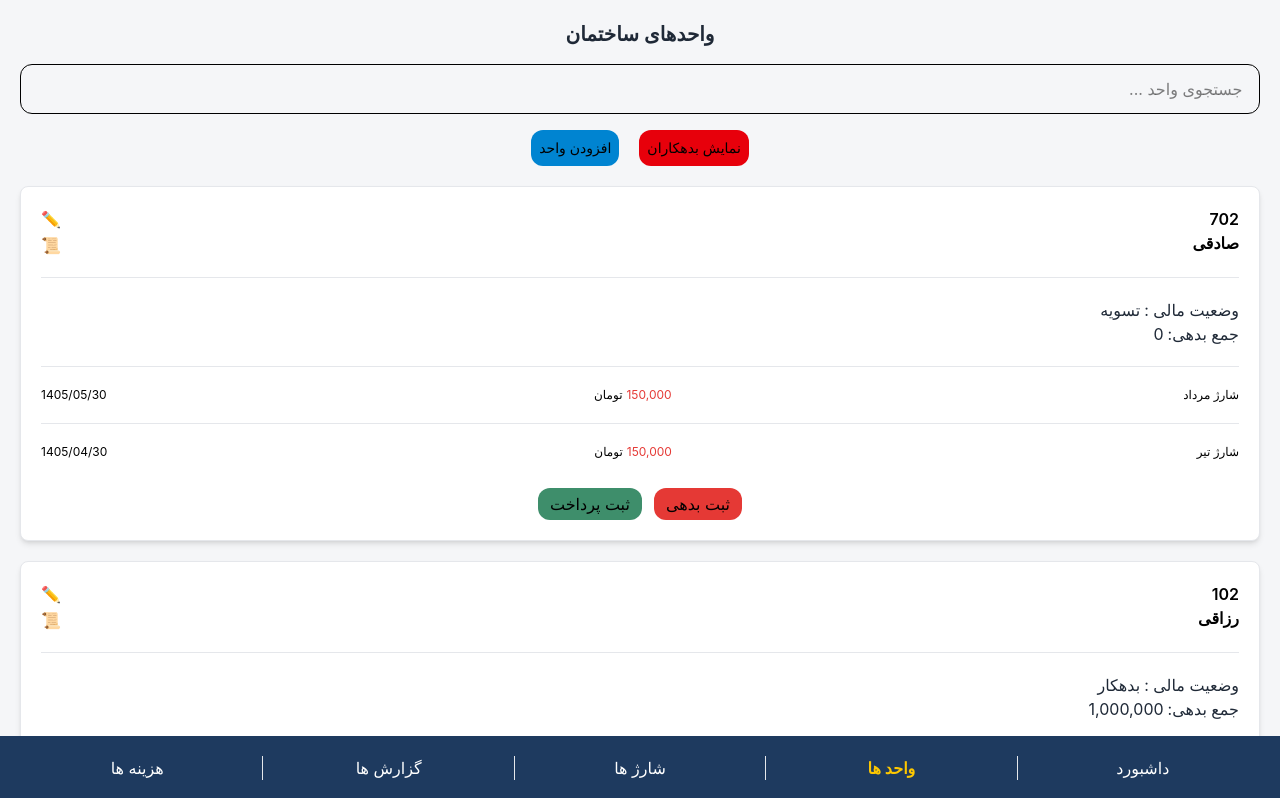
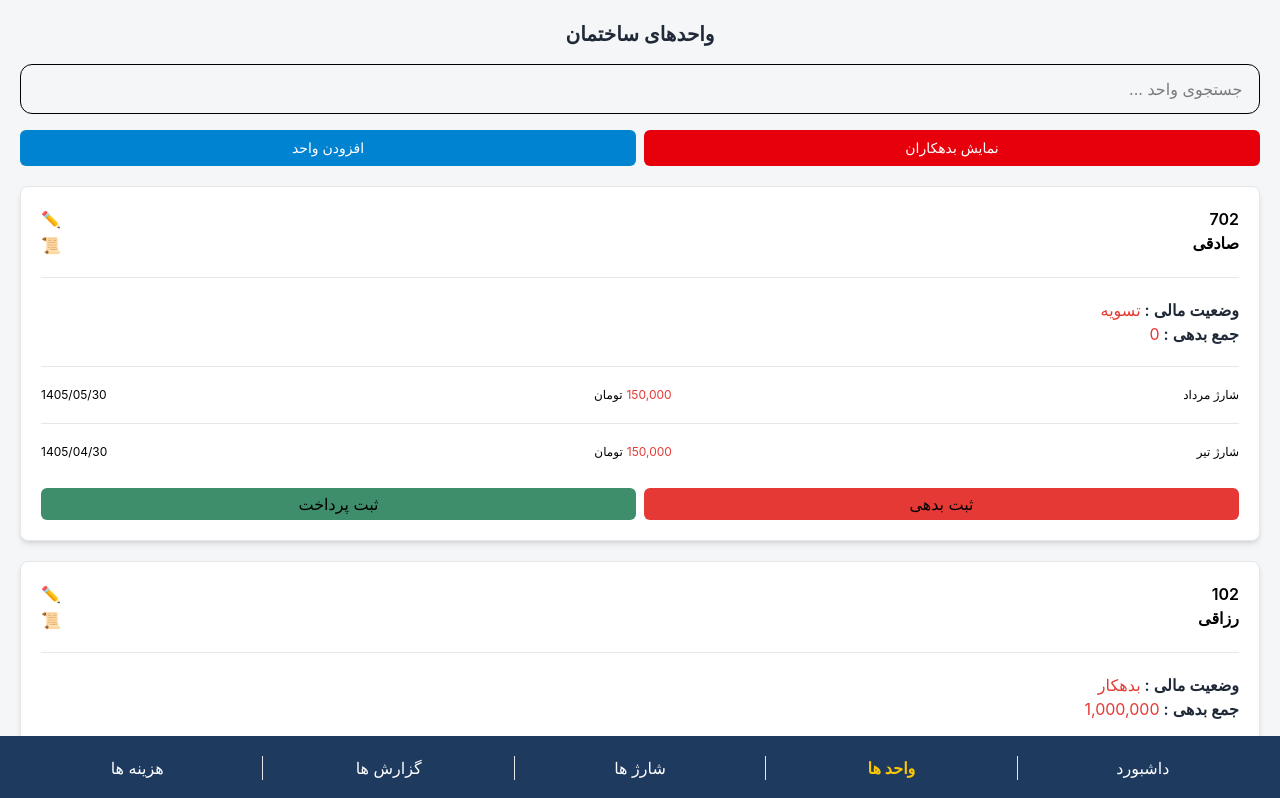
Before and after one commit to amirian515/building-management, a React (Vite) app: page /admin/units in a window 1280 px wide. Shown: the top 798 px of the page. Built offline with nearby package versions, Linux system fonts and the light colour scheme.

Commit message:
edit buttons

```diff
--- a/src/components/UnitCard.tsx
+++ b/src/components/UnitCard.tsx
@@ -4,6 +4,7 @@
 function UnitCard(){
 
     const [showPayment ,setShowPayment]=useState(false)
+    const [showEditForm , setEditForm] =useState(false)
 
     return(
         <div>
@@ -15,7 +16,7 @@ function UnitCard(){
                         <div className="flex justify-between items-start border-b border-border pb-5" >
                             <div className="flex flex-col gap-0.5 ">
 
-                            <button>✏️</button>
+                            <button onClick={()=>setEditForm(!showEditForm)}>✏️</button>
                             <button onClick={()=>setShowPayment(!showPayment)}>📜</button>
 
                             </div>
@@ -25,13 +26,13 @@ function UnitCard(){
                                 <h2>{unit.name}</h2>
                             </div>
                         </div>
-                         <div className="flex gap-1 justify-end pt-5 text-text">
-                            <p>{unit.status}</p>
-                            <h3>: وضعیت مالی</h3>
+                         <div className="flex gap-1 justify-end pt-5">
+                            <p className="text-danger text-md">{unit.status}</p>
+                            <h3 className="text-text text-md font-semibold">: وضعیت مالی</h3>
                         </div>
-                         <div className="flex gap-1 justify-end  text-text pb-5">
-                            <p>{unit.debt.toLocaleString()}</p>
-                            <h3>:جمع بدهی</h3>
+                         <div className="flex gap-1 justify-end pb-5 ">
+                            <p className="text-danger text-md">{unit.debt.toLocaleString()}</p>
+                            <h3 className="text-text text-md font-semibold">: جمع بدهی</h3>
                         </div>
                         <div>
                             {payments.map((payment)=>{
@@ -50,9 +51,9 @@ function UnitCard(){
                                 )
                             })}
                         </div>
-                        <div className="flex  justify-center items-center gap-3 mt-2">
-                            <button className=" bg-success px-3 py-1 rounded-xl"> ثبت پرداخت</button>
-                            <button className=" bg-danger px-3 py-1 rounded-xl">ثبت بدهی</button>
+                        <div className="flex  justify-center items-center gap-2  mt-2">
+                            <button className=" bg-success px-3 py-1 rounded-md w-1/2"> ثبت پرداخت</button>
+                            <button className=" bg-danger px-3 py-1 rounded-md w-1/2">ثبت بدهی</button>
                         </div>
                     </div>
 
@@ -62,10 +63,10 @@ function UnitCard(){
                 <div className="fixed inset-0 z-50 bg-black/60 backdrop-blur-xs flex flex-col justify-center items-center">
                     <div className="w-2/3 space-y-3">
                         <div className="flex justify-between items-center">
-                            <button  className="text-3xl active: text-red-600" onClick={()=>setShowPayment(!showPayment)}>×</button>
+                            <button  className="text-3xl active:text-red-600" onClick={()=>setShowPayment(!showPayment)}>×</button>
                            <h2 className="font-semibold">تاریخچه پرداخت</h2>
                         </div>
-                        <div className="bg-surface rounded-md p-5">
+                        <div className="bg-surface rounded-xl p-5 border border-border shadow-lg">
                             {payments.map((payment)=>{
                                 return(
                                     <div className="flex justify-between items-center py-2 border-b border-border last:border-0">
@@ -78,9 +79,29 @@ function UnitCard(){
                         </div>
 
 
+
+
+
                     </div>
                 </div>
             )}
+            {showEditForm && (
+                <div className="fixed inset-0 z-50 bg-black/60 backdrop-blur-xs flex flex-col justify-center items-center">
+                    <div className="w-2/3 space-y-3">
+                        <div className="flex justify-between items-center ">
+                            <button className="text-3xl active:text-red-600" onClick={()=>setEditForm(!showEditForm)}>×</button>
+                            <h2 className="font-semibold"> ویرایش واحد</h2>
+                        </div>
+                        <form action="">
+                            <input type="text" />
+                            <input type="text" />
+                            <input type="text" />
+                            <button></button>
+                        </form>
+                    </div>
+                </div>
+                            )}
+
         </div>
 
     )
--- a/src/pages/Admin/AdminUnits.tsx
+++ b/src/pages/Admin/AdminUnits.tsx
@@ -7,9 +7,9 @@ function AdminUnits() {
                 <input className="p-3 border border-black rounded-xl text-right w-full"
                 placeholder=" ... جستجوی واحد "
                 type="text" />
-            <div className=" flex justify-center items-center gap-5">
-            <button className="bg-sky-600 p-2 rounded-xl text-sm" >افزودن واحد </button>
-            <button className="bg-red-600 p-2 rounded-xl text-sm" >نمایش بدهکاران</button>
+            <div className=" flex justify-center items-center gap-2">
+            <button className="bg-sky-600 p-2 rounded-md text-sm w-1/2 text-white" >افزودن واحد </button>
+            <button className="bg-red-600 p-2 rounded-md text-sm w-1/2 text-white" >نمایش بدهکاران</button>
             </div>
              <UnitCard/>
         </div>
```
